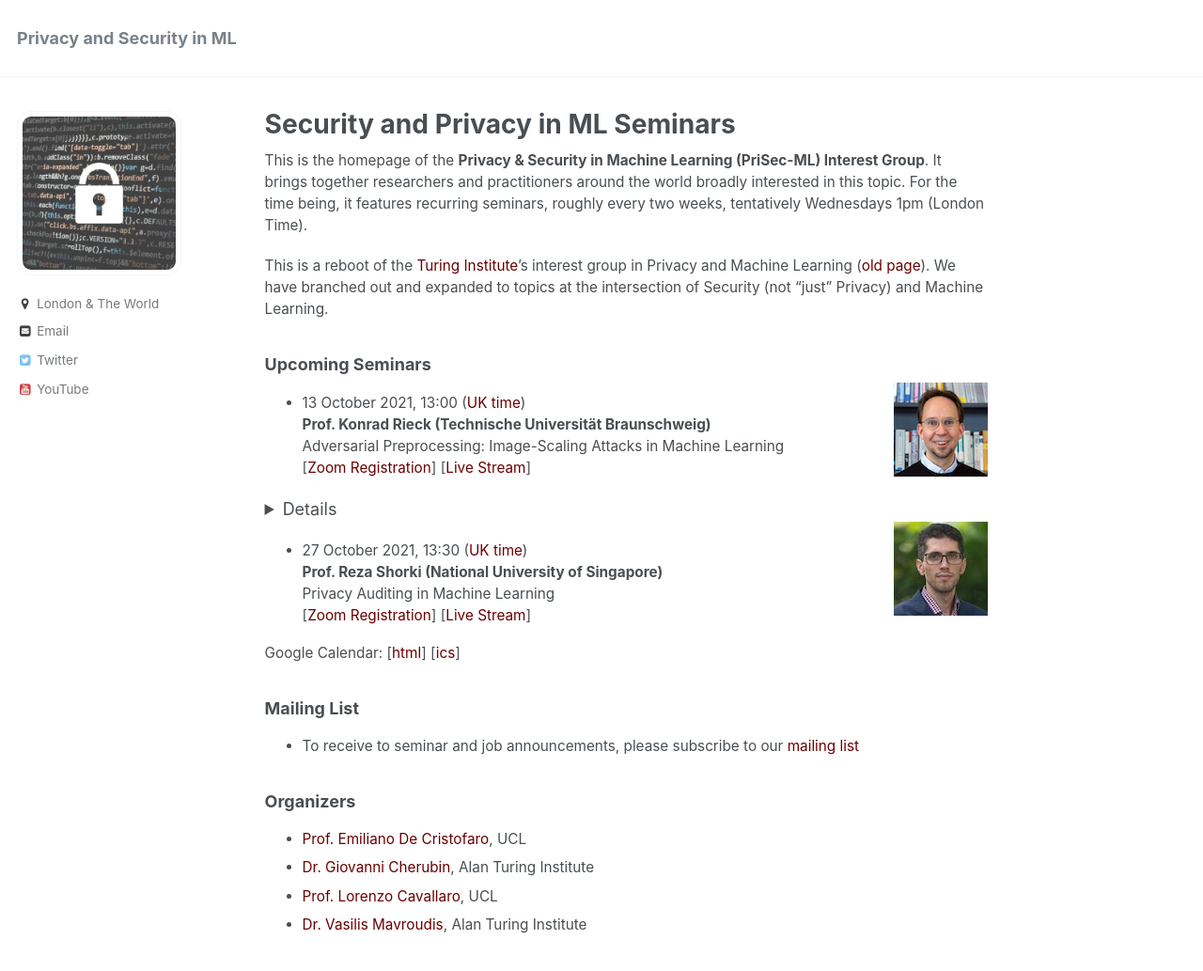
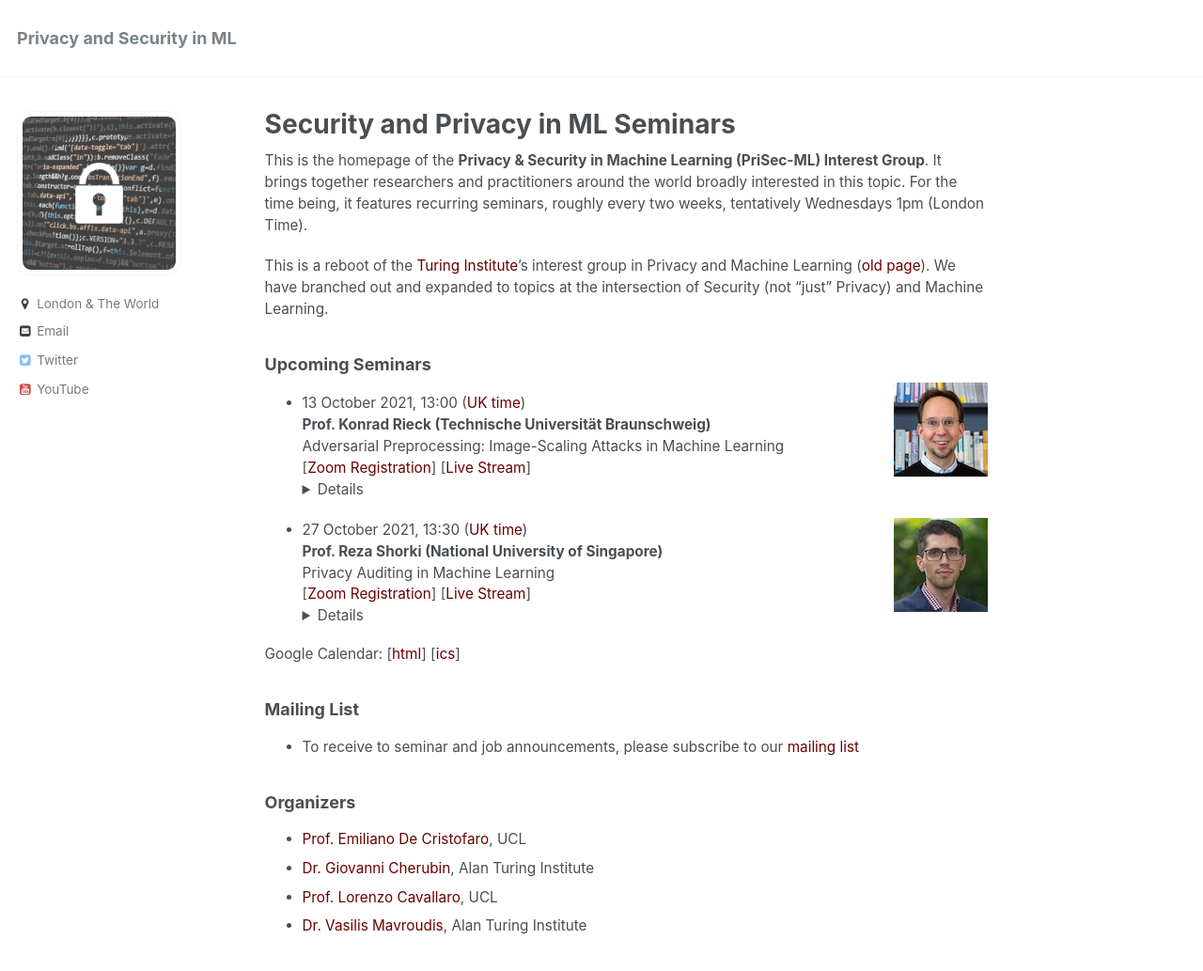
Before and after one commit to prisec-ml/prisec-ml.github.io, a Jekyll site: the page built from _pages/about.md, in a window 1280 px wide and 1042 px high. Shown: the top 1033 px of the window at 94% size. Built offline with Jekyll 4.4.1, drawn with Linux system fonts in a browser that asks for light colours.

Commit message:
abstract

```diff
--- a/_pages/about.md
+++ b/_pages/about.md
@@ -15,14 +15,13 @@
 - 13 October 2021, 13:00 ([UK time](https://www.timeanddate.com/worldclock/fixedtime.html?msg=Seminar&iso=20211013T13&p1=136))
 **Prof. Konrad Rieck (Technische Universität Braunschweig)**
 Adversarial Preprocessing: Image-Scaling Attacks in Machine Learning
-[[Zoom Registration](https://ucl.zoom.us/meeting/register/tJEoc-itqzwoE9wIgC6gpR5WAMIWlt0dgFeB)] [[Live Stream](https://youtu.be/kCKayHjZd3E)]
-<details>**Abstract:**<br>The remarkable advances of machine learning are overshadowed by attacks that thwart its proper operation. While previous work has mainly focused on attacking learning algorithms directly, another weak spot in intelligent systems has been overlooked: preprocessing. As an example of this threat, I present a recent class of attacks against image scaling. These attacks are agnostic to learning algorithms and affect the preprocessing of all vision systems that use vulnerable implementations, including versions of TensorFlow, OpenCV, and Pillow. Based on a root-cause analysis of the vulnerabilities, I introduce novel defenses that effectively block image-scaling attacks in practice and can be easily added to existing systems.<br>**Bio:**[https://www.tu-braunschweig.de/en/sec/team/rieck](https://www.tu-braunschweig.de/en/sec/team/rieck)</details>
+[[Zoom Registration](https://ucl.zoom.us/meeting/register/tJEoc-itqzwoE9wIgC6gpR5WAMIWlt0dgFeB)] [[Live Stream](https://youtu.be/kCKayHjZd3E)]<details>**Abstract:**<br>The remarkable advances of machine learning are overshadowed by attacks that thwart its proper operation. While previous work has mainly focused on attacking learning algorithms directly, another weak spot in intelligent systems has been overlooked: preprocessing. As an example of this threat, I present a recent class of attacks against image scaling. These attacks are agnostic to learning algorithms and affect the preprocessing of all vision systems that use vulnerable implementations, including versions of TensorFlow, OpenCV, and Pillow. Based on a root-cause analysis of the vulnerabilities, I introduce novel defenses that effectively block image-scaling attacks in practice and can be easily added to existing systems.<br>**Bio:**[https://www.tu-braunschweig.de/en/sec/team/rieck](https://www.tu-braunschweig.de/en/sec/team/rieck)</details>
 
 <img src="../images/reza.jpeg" style="float:right;width:100px;height:100px;margin-top:00px">
 - 27 October 2021, 13:30 ([UK time](https://www.timeanddate.com/worldclock/fixedtime.html?msg=Seminar&iso=20211027T1330&p1=136))
 **Prof. Reza Shorki (National University of Singapore)**
 Privacy Auditing in Machine Learning
-[[Zoom Registration](https://ucl.zoom.us/meeting/register/tJYpduCoqDIsHNdg26Sb1Bc8s2GZkKF-mir1)] [[Live Stream](https://youtu.be/Ud7-sSJTG2k)]
+[[Zoom Registration](https://ucl.zoom.us/meeting/register/tJYpduCoqDIsHNdg26Sb1Bc8s2GZkKF-mir1)] [[Live Stream](https://youtu.be/Ud7-sSJTG2k)]<details>**Abstract:**<br>TBA<br>**Bio:**[https://www.comp.nus.edu.sg/~reza/](https://www.comp.nus.edu.sg/~reza/)</details>
 
 Google Calendar: \[[html](https://calendar.google.com/calendar/embed?src=oormvn3d4hah013g6gd39pjpfk%40group.calendar.google.com&ctz=Europe%2FLondon)\] \[[ics](https://calendar.google.com/calendar/ical/oormvn3d4hah013g6gd39pjpfk%40group.calendar.google.com/public/basic.ics)\]
 
```
